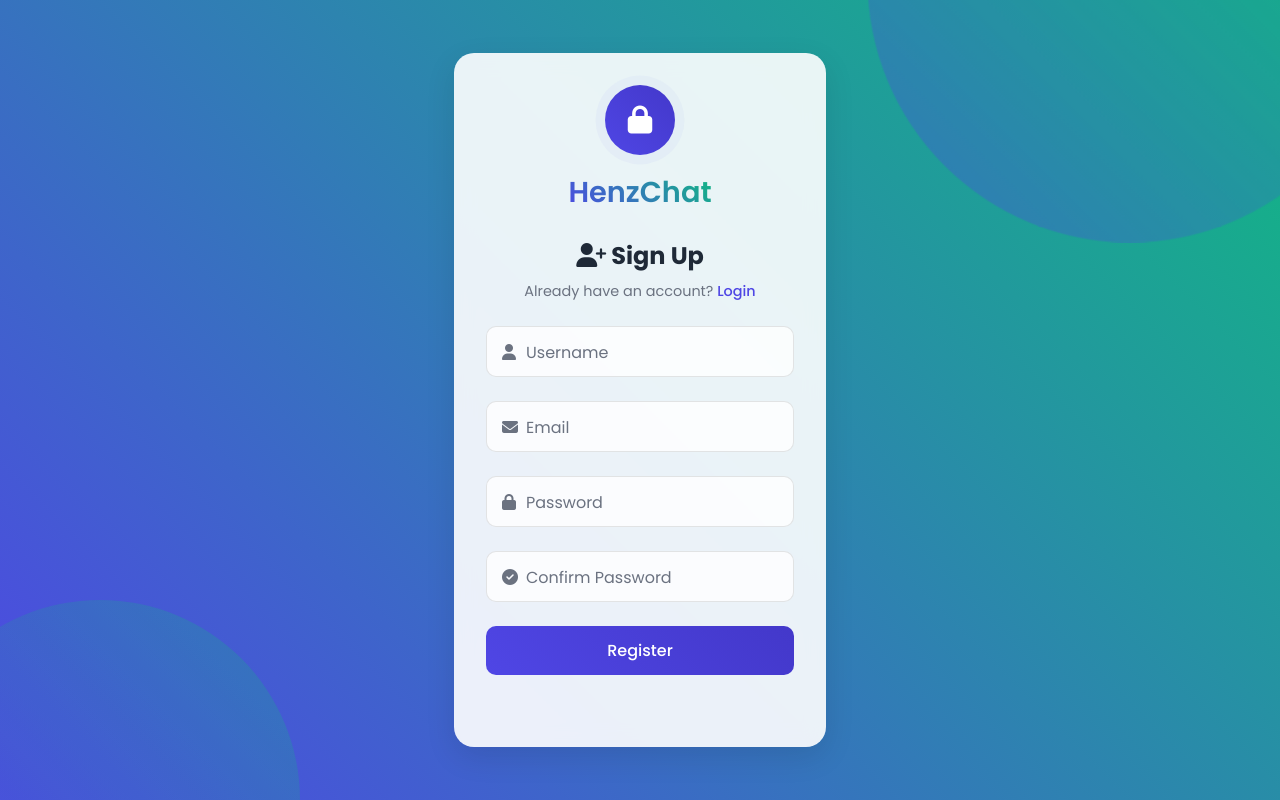
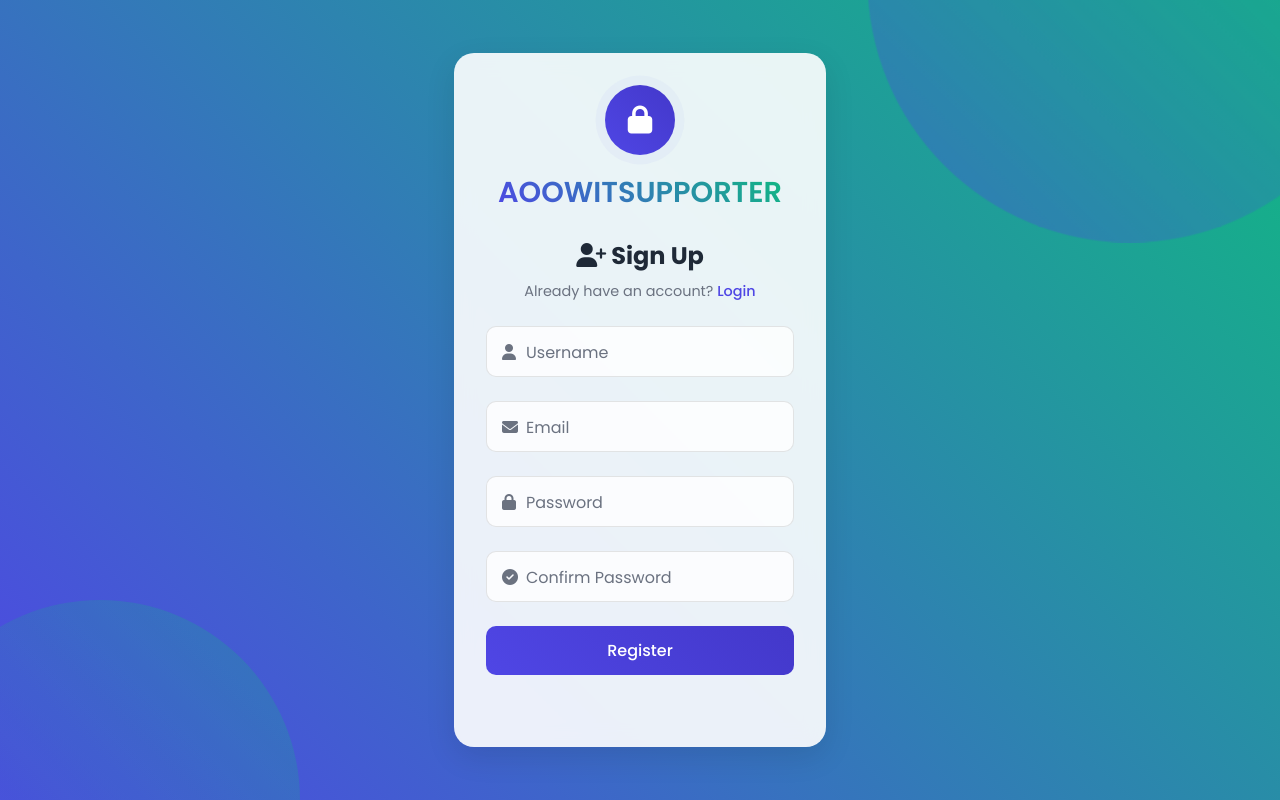
Before and after one commit to youngmoney-tech/Chat-Site, a website: page public/signup.html in a window 1280 px wide. Drawn offline with Linux system fonts and the light colour scheme.

Commit message:
Update signup.html

```diff
--- a/public/signup.html
+++ b/public/signup.html
@@ -3,7 +3,7 @@
 <head>
   <meta charset="UTF-8">
   <meta name="viewport" content="width=device-width, initial-scale=1.0">
-  <title>Sign Up - HenzChat</title>
+  <title>Sign Up - AOOWITSUPPORTER</title>
   <link rel="stylesheet" href="styles.css">
   <link rel="stylesheet" href="https://cdnjs.cloudflare.com/ajax/libs/font-awesome/6.4.0/css/all.min.css">
 </head>
@@ -19,7 +19,7 @@
         <div class="logo-circle">
           <i class="fas fa-lock"></i>
         </div>
-        <h1>HenzChat</h1>
+        <h1>AOOWITSUPPORTER</h1>
       </div>
 
       <div class="form-header">
```
